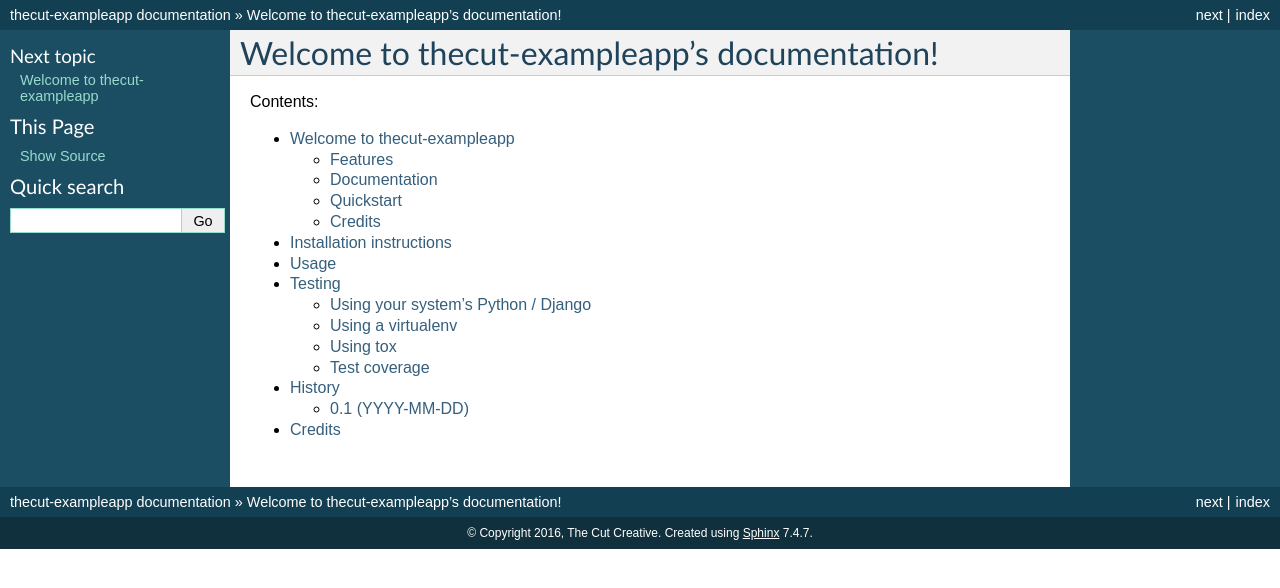
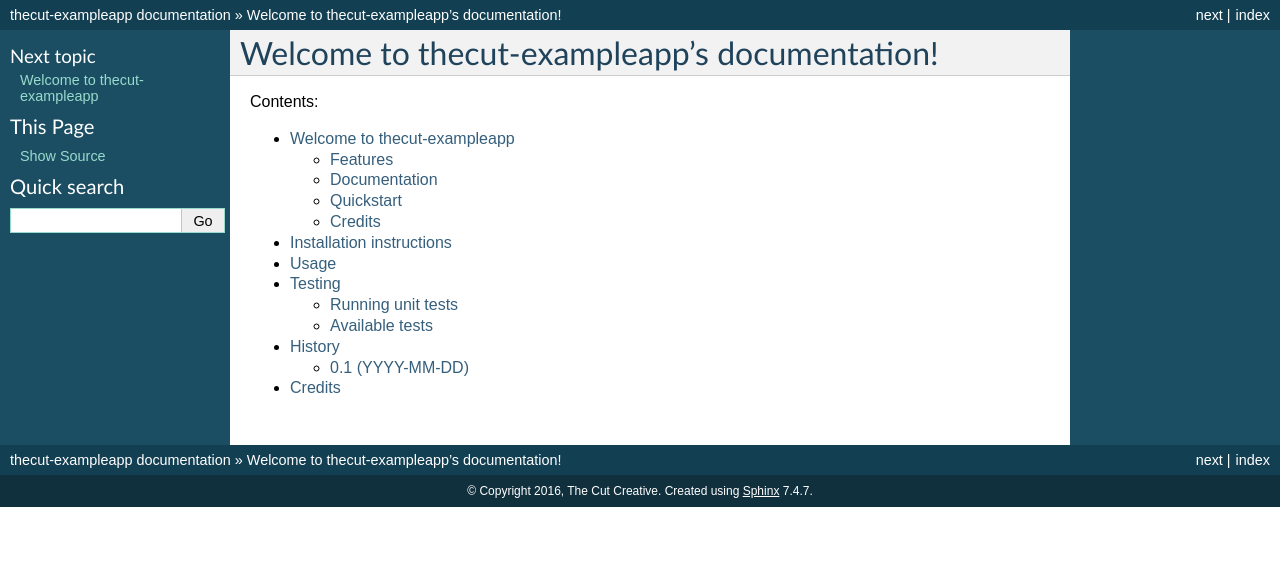
Before and after one commit to thecut/thecut-durationfield, a Sphinx documentation site: the page built from docs/index.rst, in a window 1280 px wide. Shown: the top 588 px of the page. Built offline with Sphinx 7.4.7, drawn with Linux system fonts in a browser that asks for light colours; the version number could not be read and is left out.

Commit message:
Split testing documentation out into multiple pages.

```diff
--- a/docs/index.rst
+++ b/docs/index.rst
@@ -14,6 +14,6 @@ Contents:
    readme
    installation
    usage
-   testing
+   testing/index
    history
    authors
--- /dev/null
+++ b/docs/testing/availabletests.rst
@@ -0,0 +1,10 @@
+===============
+Available tests
+===============
+
+..
+  ``TestCaseName``
+  -----------------
+
+  .. autoclass:: thecut.exampleapp.tests.module.TestClassName
+    :members:
--- a/docs/testing.rst
+++ b/docs/testing/howto.rst
@@ -1,6 +1,6 @@
-=======
-Testing
-=======
+==================
+Running unit tests
+==================
 
 
 Using your system's Python / Django
```
Also changed, not shown: docs/testing/index.rst (added, +9 -0 lines).
